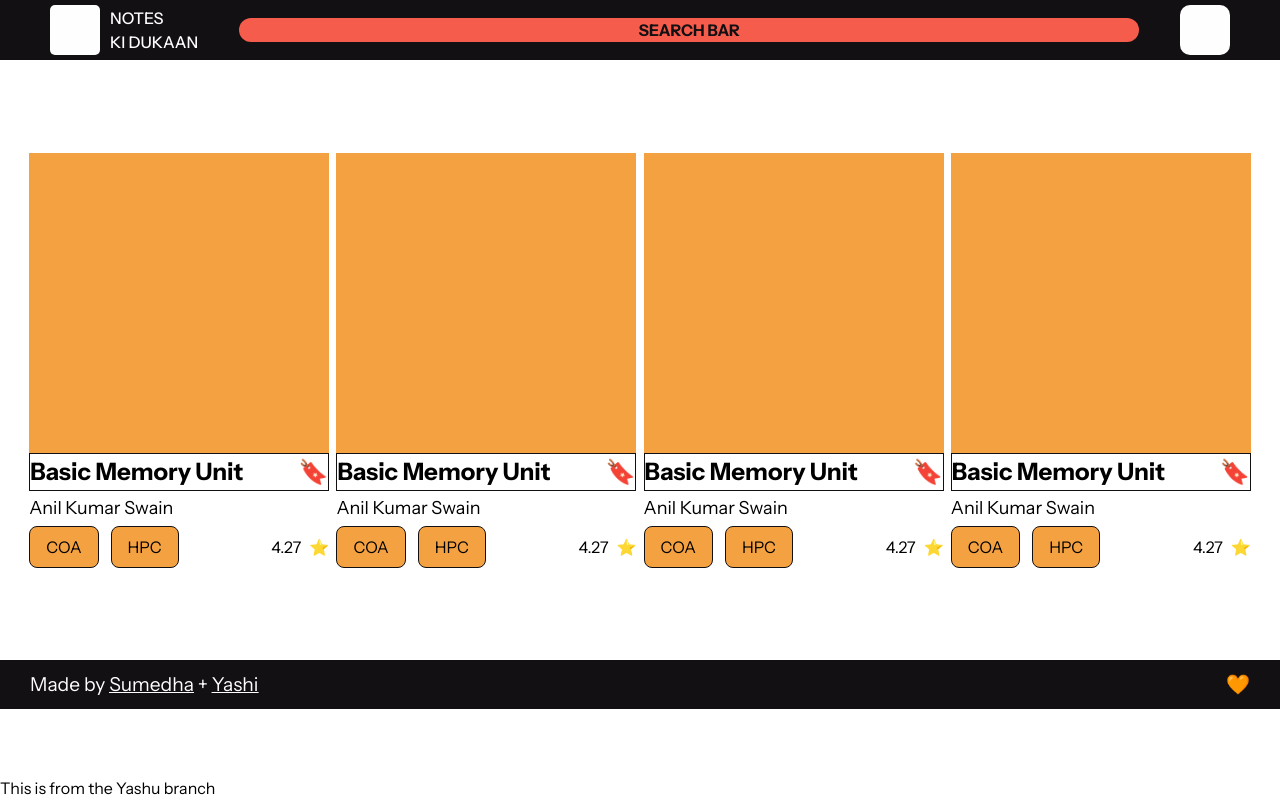
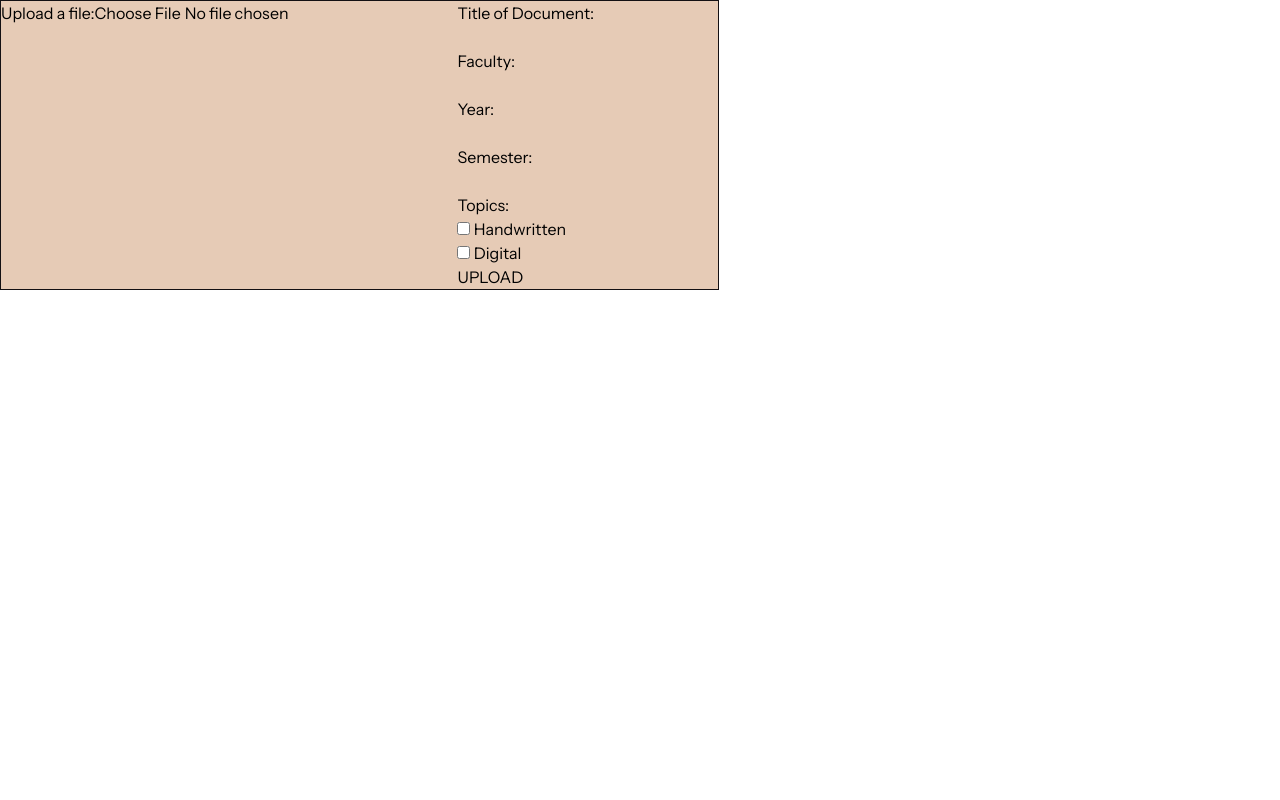
Before and after one commit to SumedhaSinghRathor/notes-ki-dukaan, a React (Vite) app in the folder frontend/: page / in a window 1280 px wide. Built offline with nearby package versions, Linux system fonts and the light colour scheme.

Commit message:
Upload Component in Progress

```diff
--- a/frontend/src/App.jsx
+++ b/frontend/src/App.jsx
@@ -5,13 +5,12 @@ import Feature1 from "./components/Feature1/Feature1";
 import Feature2 from "./components/Feature2/Feature2";
 import Feature3 from "./components/Feature3/Feature3";
 import Footer from "./components/Footer";
-import Thumbnail from "./pages/Home/Thumbnail";
-import Home from "./pages/Home/Home";
+import Upload from "./pages/Upload/Upload";
 
 function App() {
   return (
     <div className="">
-      <Home />
+      <Upload />
       {/* <Header />
       <Hero />
       <Feature1 />
--- a/frontend/src/pages/Home/Home.jsx
+++ b/frontend/src/pages/Home/Home.jsx
@@ -14,7 +14,6 @@ function Home() {
         <Thumbnail />
       </div>
       <Footer className="fixed bottom-0" />
-      <p>This is from the Yashu branch</p>
     </div>
   );
 }
--- a/frontend/src/pages/Home/Thumbnail.jsx
+++ b/frontend/src/pages/Home/Thumbnail.jsx
@@ -2,10 +2,10 @@ import React from "react";
 
 function Thumbnail() {
   return (
-    <div className="w-[300px]">
-      <div className="thumbnailimg w-[100%] h-[300px] bg-light-orange"></div>
+    <div className="w-[280px]">
+      <div className="thumbnailimg w-[100%] h-[280px] bg-light-orange border-1 border-black"></div>
       <div className="info flex flex-col gap-[4px]">
-        <div className="title_bookmark flex justify-between items-center border-1 border-black">
+        <div className="title_bookmark flex justify-between items-center">
           <div className="title font-bold text-[24px]">Basic Memory Unit</div>
           <div className="bookmark text-[24px]">🔖</div>
         </div>
--- /dev/null
+++ b/frontend/src/pages/Upload/Upload.jsx
@@ -0,0 +1,63 @@
+import React from "react";
+
+function Upload() {
+  return (
+    <div className="flex bg-orange-white border-1 border-black w-fit h-fit">
+      <div className="file">
+        <label htmlFor="">
+          {" "}
+          Upload a file:
+          <input type="file" />
+        </label>
+      </div>
+      <div className="form">
+        <div className="info">
+          <div className="title">
+            <label htmlFor="">
+              Title of Document: <br /> <input type="text" />
+            </label>
+          </div>
+          <div className="faculty">
+            <label htmlFor="">
+              Faculty: <br />
+              <input type="text" />
+            </label>
+          </div>
+          <div className="time">
+            <div className="year">
+              <label htmlFor="">
+                Year: <br />
+                <input type="year" />
+              </label>
+            </div>
+            <div className="semester">
+              <label htmlFor="">
+                Semester: <br /> <input type="text" />
+              </label>
+            </div>
+          </div>
+          <div className="tags">
+            <label htmlFor="">
+              Topics: <input type="text" />
+            </label>
+          </div>
+          <div className="type">
+            <div className="handwritten">
+              <label htmlFor="">
+                <input type="checkbox" /> Handwritten
+              </label>
+            </div>
+            <div className="digital">
+              <label htmlFor="">
+                <input type="checkbox" /> Digital
+              </label>
+            </div>
+          </div>
+        </div>
+        <div className="upload">UPLOAD</div>
+      </div>
+    </div>
+  );
+}
+
+export default Upload;
```
